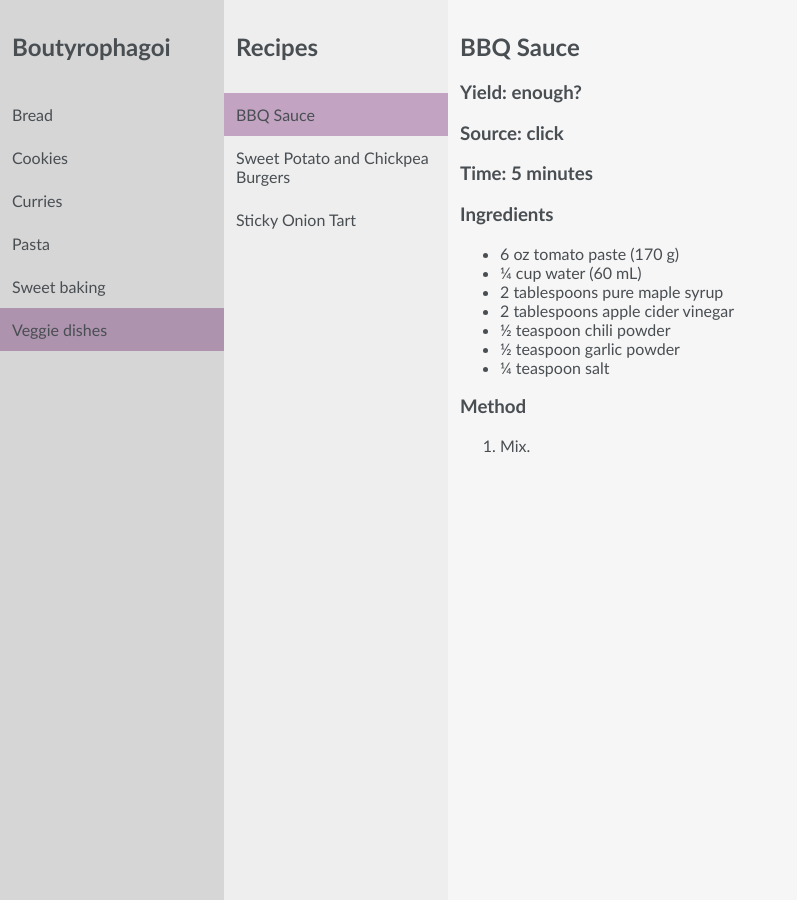
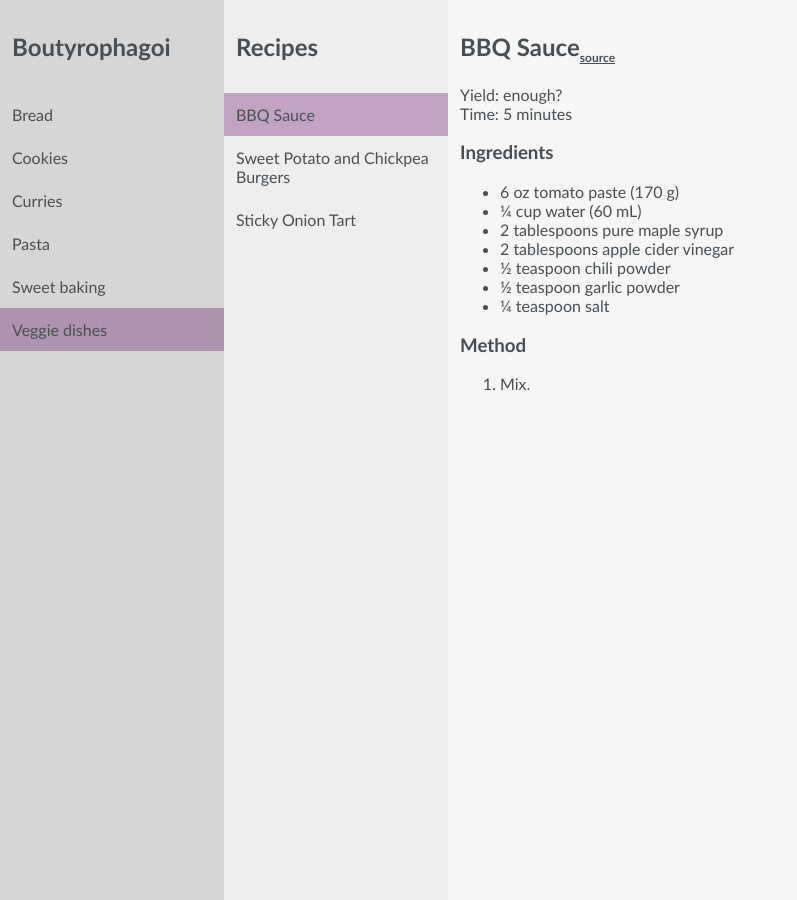
Before and after one commit to slfed/recipes, a Jekyll site: the page built from _recipes/veggie-dishes/bbq-sauce.md, in a window 1280 px wide. Shown: the whole page, without its empty margins (0-797 px from the left). Built offline with Jekyll 4.4.1, drawn with Linux system fonts in a browser that asks for light colours.

Commit message:
Improve recipe layout

```diff
--- a/_includes/style.scss
+++ b/_includes/style.scss
@@ -44,6 +44,11 @@ a {
     text-decoration: none;
     color: $text-color;
 }
+
+p {
+    margin: 0;
+}
+
 .mob-vis {
     display: initial !important;
 }
@@ -87,7 +92,7 @@ a {
     }
 }
 
-.content * {
+.content > * {
     max-width: 100vw;
     @include md {
         width: 40vw;
--- a/_layouts/recipe.html
+++ b/_layouts/recipe.html
@@ -6,15 +6,17 @@ layout: default
 {%- include rec-list.html -%}
 <div class="content {% if page.layout == 'recipe' %}mob-vis{% endif %}">
     <div class="dummy"></div>
-    <h2>{{ page.title }}</h2>
-    <h3>Yield: {{ page.yield }} </h3>
-    {%- if page.source -%}
-        <h3>Source: <a href="{{ page.source }}">click</a></h3>
-    {%- endif -%}
-    <h3>Time: {{ page.time }}</h3>
+    <h2 style="float:left">
+        {{ page.title }}
+        {%- if page.source -%}
+            <sub style="font-size:12px"><a style="text-decoration:underline;"href="{{ page.source }}">source</a></sub>
+        {%- endif -%}
+    </h2>
+    <div style="clear: both;"></div>
+    <p>Yield: {{ page.yield }}</p>
+    <p>Time: {{ page.time }}</p>
     {%- if page.notes -%}
-        <h3>Notes</h3>
-        <p>{{ page.notes }}</p>
+        <p>Notes: {{ page.notes }}</p>
     {%- endif -%}
     <h3>Ingredients</h3>
     <ul>
```
